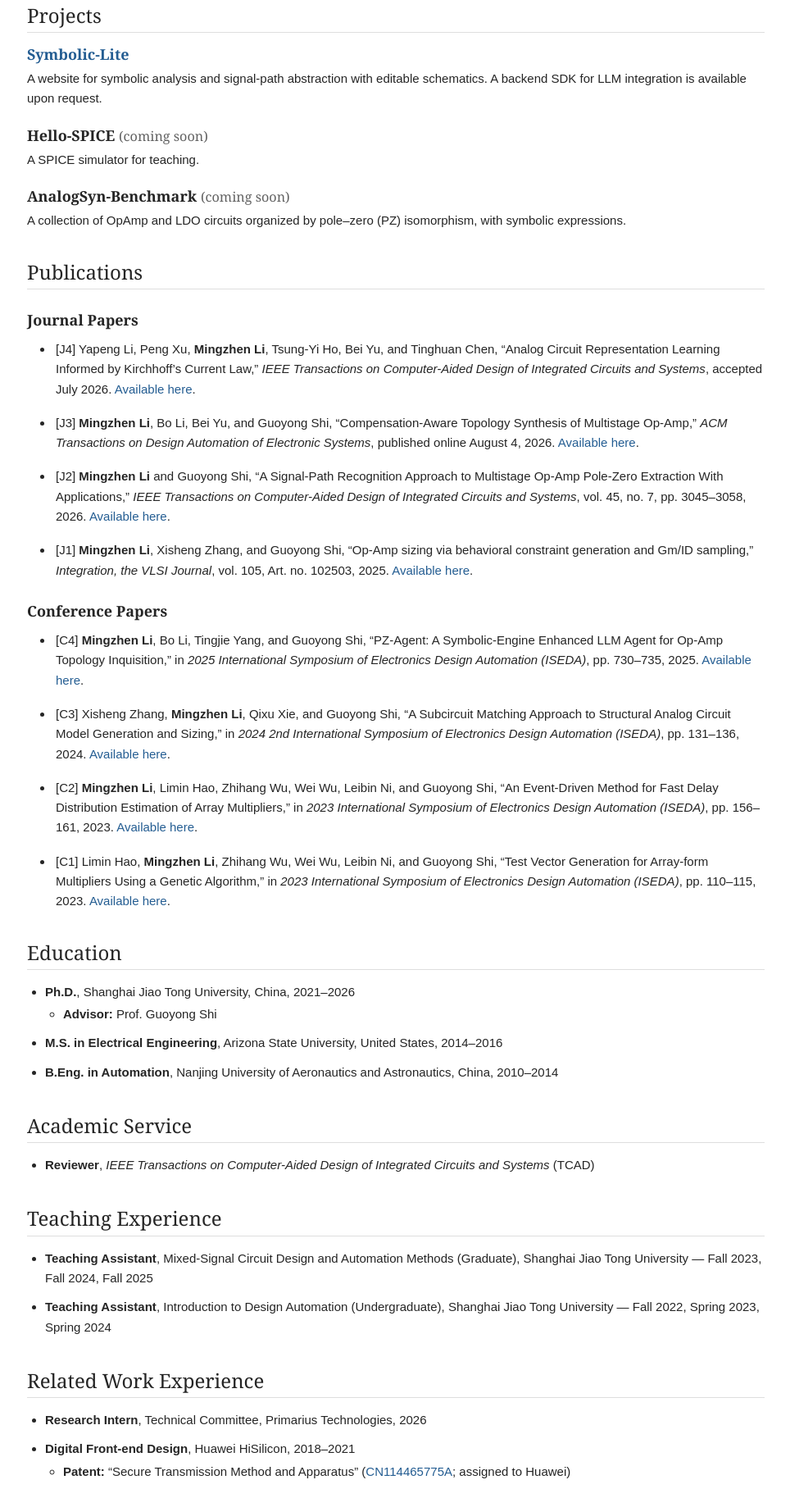
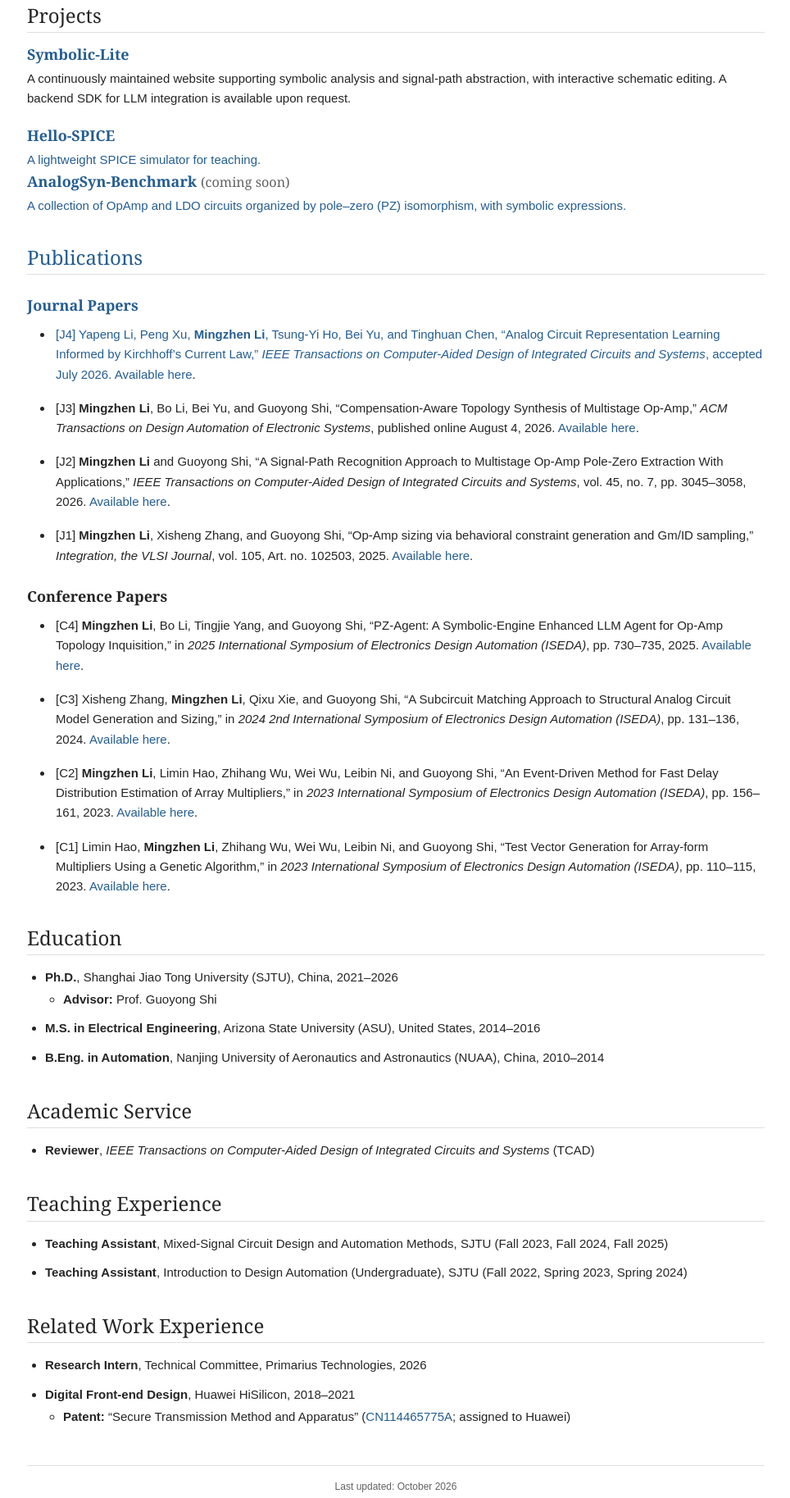
Before and after one commit to leemzmz/leemzmz.github.io, a plain HTML site: page index.html in a window 1280 px wide. Shown: the part 645-2472 px from the top of the page at 82% size, without its empty margins (157-1121 px from the left). Drawn offline with Linux system fonts and the light colour scheme.

Commit message:
Revise project links and enhance section formatting
Updated project descriptions and links in the portfolio section. Improved formatting for education and teaching experience entries.

```diff
--- a/index.html
+++ b/index.html
@@ -71,15 +71,15 @@
         <h2 id="projects-title">Projects</h2>
         <div class="project-list">
           <article>
-            <h3><a href="https://symbolic-lite.com/">Symbolic-Lite</a></h3>
+            <h3><a href="https://symbolic-lite.com">Symbolic-Lite</a></h3>
             <p>
-              A website for symbolic analysis and signal-path abstraction with editable schematics.
+              A continuously maintained website supporting symbolic analysis and signal-path abstraction, with interactive schematic editing.
               A backend SDK for LLM integration is available upon request.
             </p>
           </article>
           <article>
-            <h3>Hello-SPICE <span class="project-status">(coming soon)</span></h3>
-            <p>A SPICE simulator for teaching.</p>
+            <h3><a href="https://github.com/leemzmz/Hello-SPICE">Hello-SPICE</h3>
+            <p>A lightweight SPICE simulator for teaching.</p>
           </article>
           <article>
             <h3>AnalogSyn-Benchmark <span class="project-status">(coming soon)</span></h3>
@@ -162,18 +162,18 @@
         <h2 id="education-title">Education</h2>
         <ul class="summary-list">
           <li>
-            <strong>Ph.D.</strong>, Shanghai Jiao Tong University, China, 2021–2026
+            <strong>Ph.D.</strong>, Shanghai Jiao Tong University (SJTU), China, 2021–2026
             <ul class="subentry-list">
               <li><strong>Advisor:</strong> Prof. Guoyong Shi</li>
             </ul>
           </li>
           <li>
-            <strong>M.S. in Electrical Engineering</strong>, Arizona State University, United
+            <strong>M.S. in Electrical Engineering</strong>, Arizona State University (ASU), United
             States, 2014–2016
           </li>
           <li>
             <strong>B.Eng. in Automation</strong>, Nanjing University of Aeronautics and
-            Astronautics, China, 2010–2014
+            Astronautics (NUAA), China, 2010–2014
           </li>
         </ul>
       </section>
@@ -193,12 +193,12 @@
         <h2 id="teaching-title">Teaching Experience</h2>
         <ul class="summary-list">
           <li>
-            <strong>Teaching Assistant</strong>, Mixed-Signal Circuit Design and Automation Methods
-            (Graduate), Shanghai Jiao Tong University — Fall 2023, Fall 2024, Fall 2025
+            <strong>Teaching Assistant</strong>, Mixed-Signal Circuit Design and Automation Methods,
+            SJTU (Fall 2023, Fall 2024, Fall 2025)
           </li>
           <li>
             <strong>Teaching Assistant</strong>, Introduction to Design Automation (Undergraduate),
-            Shanghai Jiao Tong University — Fall 2022, Spring 2023, Spring 2024
+            SJTU (Fall 2022, Spring 2023, Spring 2024)
           </li>
         </ul>
       </section>
```
